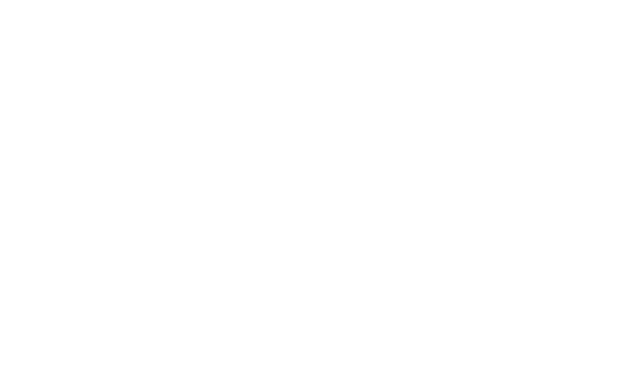
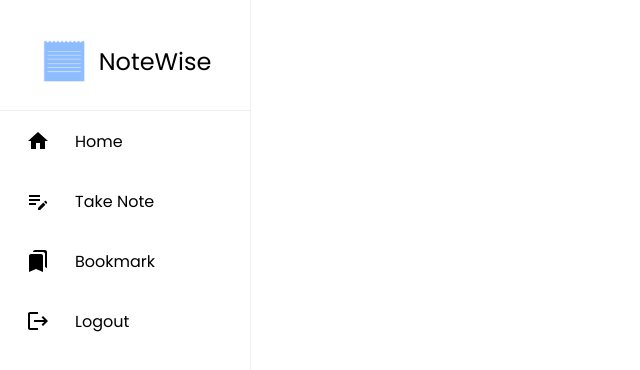
Before and after one commit to LuongQuiTuan/atbmtt, a React (Create React App) app: page /dashboard in a window 1280 px wide. Before the commit this address had no page. Shown: the top 370 px of the page, without its empty margins (0-640 px from the left). Built offline with nearby package versions, Linux system fonts and the light colour scheme.

Commit message:
create sidebar

```diff
--- a/src/App.css
+++ b/src/App.css
@@ -1,19 +1,20 @@
-.App {
-  text-align: center;
+body {
   display: flex;
-  min-height: 100vh;
   align-items: center;
   justify-content: center;
-  /* background-color: #FAF9F6; */
-  box-sizing: border-box;
+  min-height: 100vh;
+  margin: 0; /* Remove default margin */
+}
+.auth-form-container {
+  box-shadow: rgba(0, 0, 0, 0.24) 0px 3px 8px;
+  width: 500px; /* Fixed width */
+  padding: 30px 40px;
+  box-sizing: border-box; /* So padding doesn't add to width */
+  text-align: center;
+
   font-weight: 400;
 }
-.auth-form-container{
-  box-shadow: rgba(0, 0, 0, 0.24) 0px 3px 8px;
-  width: 500px;
-  padding: 30px 40px;
 
-}
 .auth-form-container, .login-form, .register-form{
   display: flex;
   flex-direction: column;
--- a/src/App.js
+++ b/src/App.js
@@ -1,8 +1,9 @@
 import "./App.css";
-import Register from "./components/Register";
-import Login from "./components/Login";
+import Register from "./pages/Register";
 import React from "react";
 import { BrowserRouter, Routes, Route, Navigate } from "react-router-dom";
+import Login from "./pages/Login";
+import Dashboard from "./pages/Dashboard";
 
 function App() {
   return (
@@ -10,8 +11,9 @@
       <BrowserRouter>
         <Routes>
           <Route path="/" element={<Login />} />
-          <Route path="/Login" index element={<Login />} />
-          <Route path="/Register" element={<Register />} />
+          <Route path="/login" index element={<Login />} />
+          <Route path="/register" element={<Register />} />
+          <Route path="/dashboard" element={<Dashboard />} />
         </Routes>
       </BrowserRouter>
     </div>
--- /dev/null
+++ b/src/components/Sidebar.css
@@ -0,0 +1,109 @@
+
+.Sidebar {
+    width: 250px;
+    height: 100%;
+    position: fixed;
+    z-index: 1;
+    top: 0;
+    left: 0;
+    /* background-color: grey;  */
+    overflow-x: hidden;
+    padding-top: 20px;
+    border-right: 1px solid rgb(239, 239, 239);
+    border-right-width: 1px;
+    border-right-style: solid;
+    border-right-color: rgb(239, 239, 239);
+  }
+
+  /* Sidebar content */
+
+  .Sidebar a {
+
+    padding: 6px 8px 6px 16px;
+
+    text-decoration: none;
+
+    font-size: 25px;
+
+    color: #818181;
+
+    display: block;
+
+    transition: 0.3s;
+
+  }
+
+  /* Links on mouse-over */
+
+  .Sidebar a:hover {
+
+    color: #f1f1f1;
+
+  }
+
+  /* Main content */
+
+  .main-content {
+
+    margin-left: 260px; /* Same as Sidebar's width + 10px space */
+
+    padding: 15px;
+
+    /* Your other styling properties */
+
+  }
+  .SidebarList{
+    height: auto;
+    padding: 0;
+    width: 100%;
+    border-top: 1px solid rgb(239, 239, 239);
+    border-top-width: 1px;
+    border-top-style: solid;
+    border-top-color: rgb(239, 239, 239);
+
+  }
+  .SidebarList .row{
+    width: 100%;
+    height: 60px;
+    list-style-type: none;
+    margin: 0;
+    display: flex;
+    flex-direction: row;
+    color: black;
+    justify-content: center;
+    align-items: center;
+    /* font-family: ; */
+  }
+  .SidebarList .row:hover{
+    cursor: pointer;
+    background-color: rgb(197, 228, 255);
+  }
+  .SideList .row #active{
+    background-color: rgb(197, 228, 255);
+  }
+  .row #icon{
+    flex: 30%;
+    display: grid;
+    place-items: center;
+
+  }
+  .row #title{
+    flex: 70%;
+  }
+
+  .Logo img{
+    width: 50px;
+    height: 50px;
+    display: grid;
+    place-items: center;
+    margin-right: 10px;
+  }
+  .Logo{
+    display: flex;
+    justify-content: center;
+    align-items: center;
+    font-size: 1.5em;
+    margin-top: 16px;
+    margin-bottom: 24px;
+
+  }
--- /dev/null
+++ b/src/components/Sidebar.jsx
@@ -0,0 +1,32 @@
+import "./Sidebar.css";
+import { SidebarData } from "./SidebarData";
+import logo from "./logo.png";
+const Sidebar = (props) => {
+  return (
+    <div className="Sidebar">
+      <div className="Logo">
+        <img src={logo} alt="" />
+        NoteWise
+      </div>
+      <ul className="SidebarList">
+        {SidebarData.map((val, key) => {
+          return (
+            <li
+              key={key}
+              className="row"
+              id={window.location.pathname === val.link ? "active" : ""}
+              onClick={() => {
+                window.location.pathname = val.link;
+              }}
+            >
+              <div id="icon">{val.icon}</div>
+              <div id="title">{val.title}</div>
+            </li>
+          );
+        })}
+      </ul>
+    </div>
+  );
+};
+
+export default Sidebar;
--- /dev/null
+++ b/src/components/SidebarData.js
@@ -0,0 +1,27 @@
+import React from "react";
+import HomeIcon from "@mui/icons-material/Home";
+import EditNoteIcon from "@mui/icons-material/EditNote";
+import BookmarksIcon from "@mui/icons-material/Bookmarks";
+import LogoutIcon from "@mui/icons-material/Logout";
+export const SidebarData = [
+  {
+    title: "Home",
+    icon: <HomeIcon />,
+    link: "/dashboard",
+  },
+  {
+    title: "Take Note",
+    icon: <EditNoteIcon />,
+    link: "/dashboard",
+  },
+  {
+    title: "Bookmark",
+    icon: <BookmarksIcon />,
+    link: "/dashboard",
+  },
+  {
+    title: "Logout",
+    icon: <LogoutIcon />,
+    link: "/dashboard",
+  },
+];
--- /dev/null
+++ b/src/pages/Dashboard.jsx
@@ -0,0 +1,11 @@
+import React from "react";
+import Sidebar from "../components/Sidebar";
+const Dashboard = () => {
+  return (
+    <div>
+      <Sidebar />
+      {/* Rest of the dashboard layout */}
+    </div>
+  );
+};
+export default Dashboard;
```
Also changed, not shown: package.json (+6 -2 lines), src/components/logo.png (added), src/pages/Login.jsx (renamed from src/components/Login.jsx), src/pages/Register.jsx (renamed from src/components/Register.jsx), 1 other file (tests, documents, lock files or other folders).
